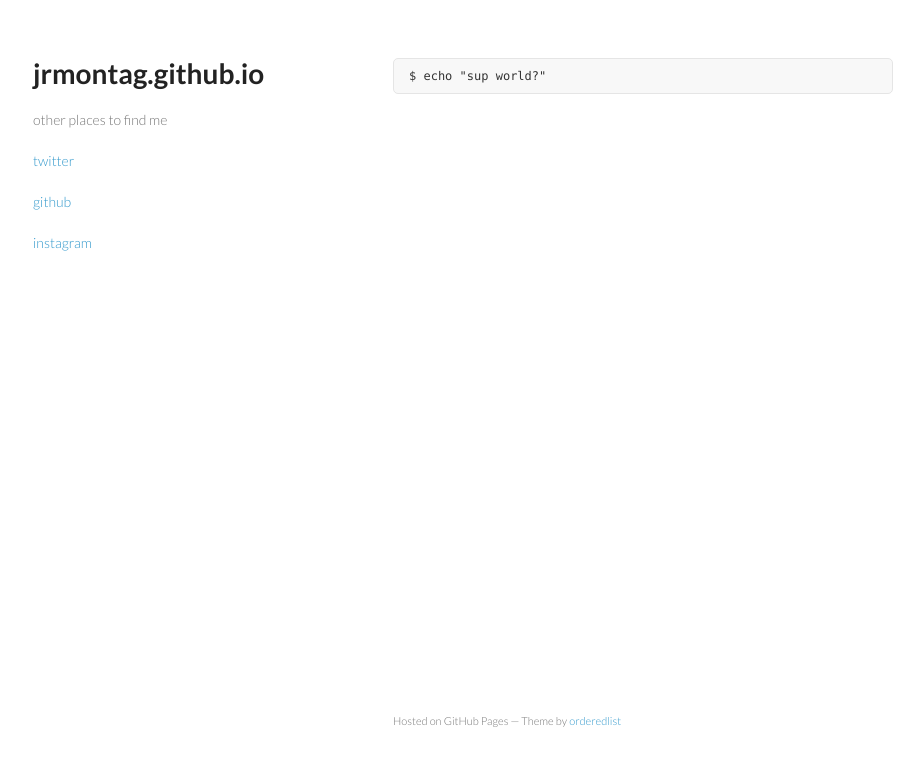
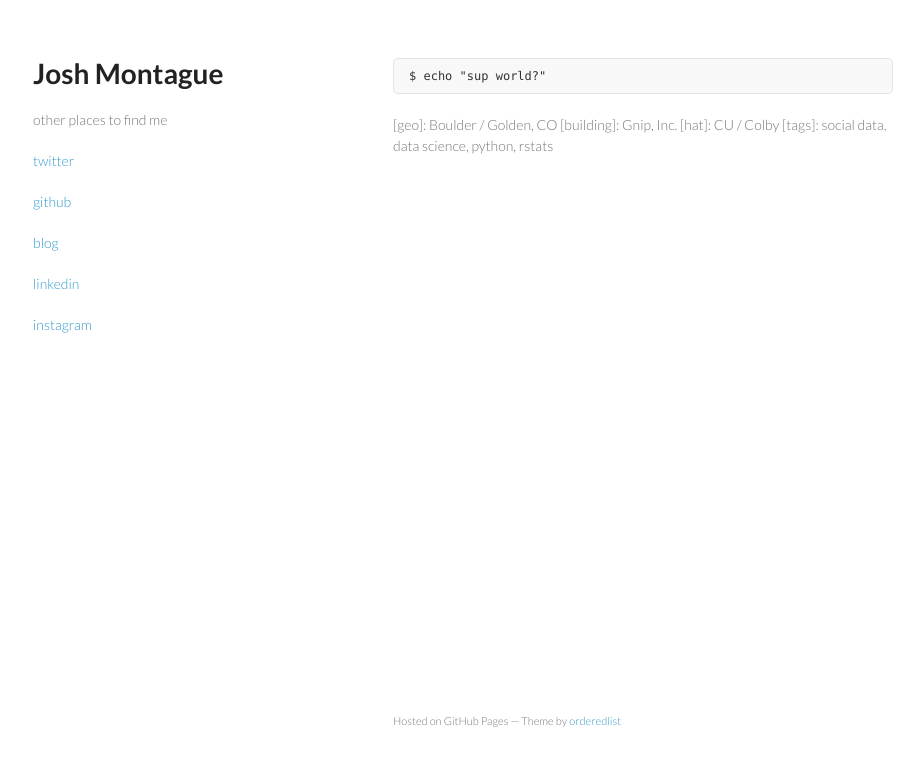
Before and after one commit to jrmontag/jrmontag.github.io, a plain HTML site: page index.html in a window 1280 px wide. Shown: the whole page, without its empty margins (177-1101 px from the left). Drawn offline with Linux system fonts and the light colour scheme.

Commit message:
add links, add cname

```diff
--- a/index.html
+++ b/index.html
@@ -15,11 +15,13 @@
   <body>
     <div class="wrapper">
       <header>
-        <h1>jrmontag.github.io</h1>
+        <h1>Josh Montague</h1>
         <p>other places to find me</p>
 
         <p class="view"><a href="https://twitter.com/jrmontag">twitter</a></p>
         <p class="view"><a href="https://github.com/jrmontag">github</a></p>
+        <p class="view"><a href="https://blog.joshmontague.com">blog</a></p>
+        <p class="view"><a href="https://linkedin.com/joshmontague">linkedin</a></p>
         <p class="view"><a href="https://instagram.com/jrmontag">instagram</a></p>
 
       </header>
@@ -29,40 +31,10 @@
 <pre><code>$ echo "sup world?"
 </code></pre>
 
-<!--
-        <h3>
-<a name="welcome-to-github-pages" class="anchor" href="#welcome-to-github-pages"><span class="octicon octicon-link"></span></a>Welcome to GitHub Pages.</h3>
-
-<p>This automatic page generator is the easiest way to create beautiful pages for all of your projects. Author your page content here using GitHub Flavored Markdown, select a template crafted by a designer, and publish. After your page is generated, you can check out the new branch:</p>
-
-<pre><code>$ cd your_repo_root/repo_name
-$ git fetch origin
-$ git checkout gh-pages
-</code></pre>
-
-<p>If you're using the GitHub for Mac, simply sync your repository and you'll see the new branch.</p>
-
-<h3>
-<a name="designer-templates" class="anchor" href="#designer-templates"><span class="octicon octicon-link"></span></a>Designer Templates</h3>
-
-<p>We've crafted some handsome templates for you to use. Go ahead and continue to layouts to browse through them. You can easily go back to edit your page before publishing. After publishing your page, you can revisit the page generator and switch to another theme. Your Page content will be preserved if it remained markdown format.</p>
-
-<h3>
-<a name="rather-drive-stick" class="anchor" href="#rather-drive-stick"><span class="octicon octicon-link"></span></a>Rather Drive Stick?</h3>
-
-<p>If you prefer to not use the automatic generator, push a branch named <code>gh-pages</code> to your repository to create a page manually. In addition to supporting regular HTML content, GitHub Pages support Jekyll, a simple, blog aware static site generator written by our own Tom Preston-Werner. Jekyll makes it easy to create site-wide headers and footers without having to copy them across every page. It also offers intelligent blog support and other advanced templating features.</p>
-
-<h3>
-<a name="authors-and-contributors" class="anchor" href="#authors-and-contributors"><span class="octicon octicon-link"></span></a>Authors and Contributors</h3>
-
-<p>You can <a href="https://github.com/blog/821" class="user-mention">@mention</a> a GitHub username to generate a link to their profile. The resulting <code>&lt;a&gt;</code> element will link to the contributor's GitHub Profile. For example: In 2007, Chris Wanstrath (<a href="https://github.com/defunkt" class="user-mention">@defunkt</a>), PJ Hyett (<a href="https://github.com/pjhyett" class="user-mention">@pjhyett</a>), and Tom Preston-Werner (<a href="https://github.com/mojombo" class="user-mention">@mojombo</a>) founded GitHub.</p>
-
-<h3>
-<a name="support-or-contact" class="anchor" href="#support-or-contact"><span class="octicon octicon-link"></span></a>Support or Contact</h3>
-
-<p>Having trouble with Pages? Check out the documentation at <a href="http://help.github.com/pages">http://help.github.com/pages</a> or contact <a href="mailto:support@github.com">support@github.com</a> and we’ll help you sort it out.</p>
-      </section>
--->
+[geo]: Boulder / Golden, CO
+[building]: Gnip, Inc.
+[hat]: CU / Colby
+[tags]: social data, data science, python, rstats
 
 
 
```
Also changed, not shown: 1 other file.
